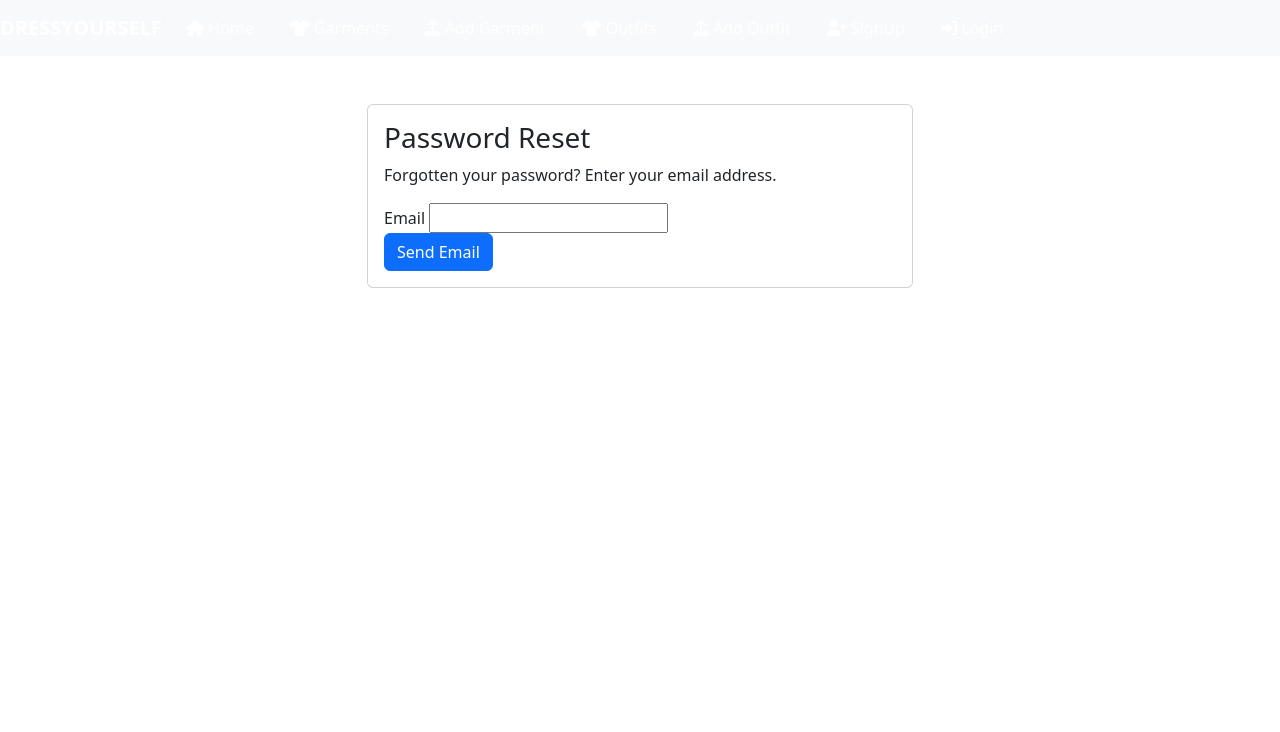
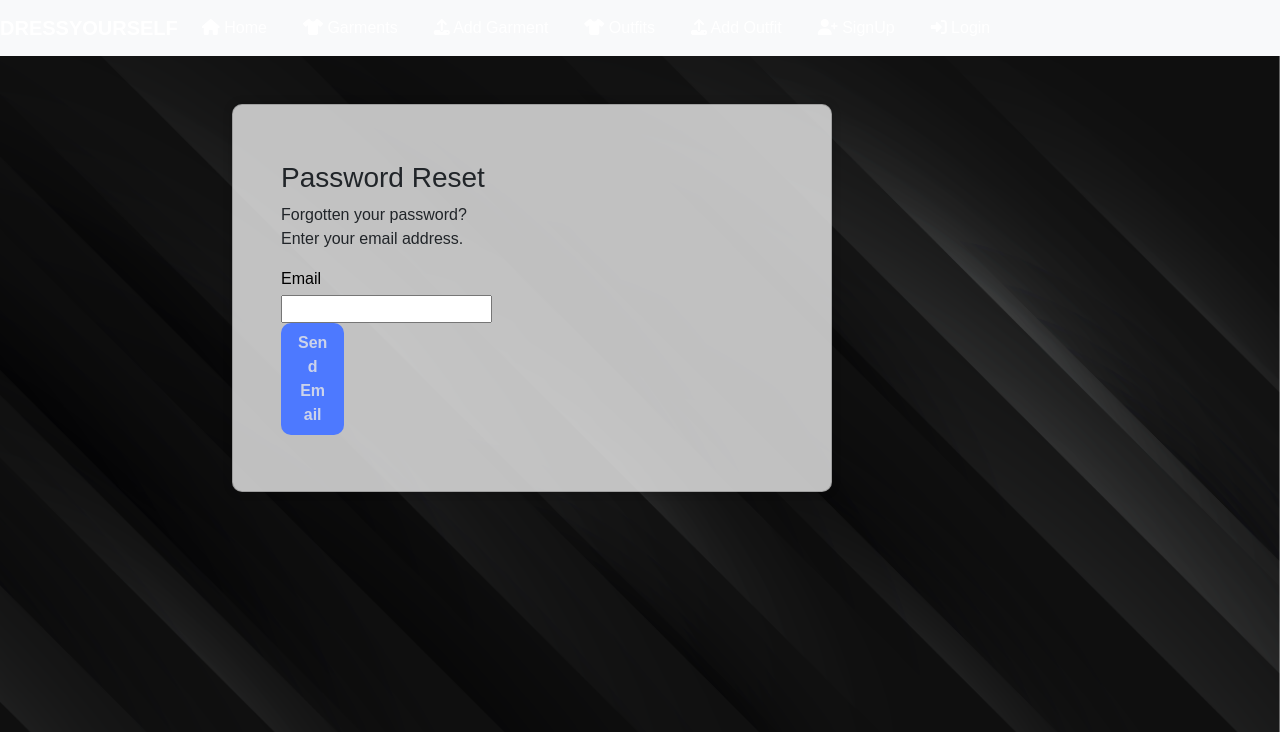
Before and after one commit to JuanFelipeRestrepoBuitrago/DressYourself, a Django app: template App/DressYourSelf/templates/password/password_reset.html in a window 1280 px wide. Shown: the top 732 px of the page. Run offline with Django 3.2, Linux system fonts and the light colour scheme; the template is opened without the code that fills it: most values are stand-ins (such as "Sample title", 1, 10 or a date in 2020); form fields are guessed from the names that the template uses; some libraries are stand-ins or nearby versions.

Commit message:
mejora templates passwords

```diff
--- /dev/null
+++ b/App/DressYourSelf/static/css/password.css
@@ -0,0 +1,333 @@
+:root {
+    --xxs: 12px;
+    --xs: 14px;
+    --sm: 16px;
+    --md: 18px;
+    --lg: 20px;
+    --xl: 28px;
+    --white-color: #e6e6e6d4;
+    --black-color: #000;
+    --black-hover-color: #5b5b5c;
+    --background-border-color: #ccc;
+    --background-hover-color: #e6e6e6;
+    --background-color: #e6e6e6d4;
+    --primary-color: #4d79ff;
+    --danger-color: #ff4d4d;
+}
+
+* {
+    margin: 0;
+    padding: 0;
+    box-sizing: border-box;
+}
+
+body {
+    background-color: var(--background-color);
+    font-family: "Poppins", sans-serif;
+    background-image: url("../images_page/12.gif");
+    background-repeat: no-repeat;
+    background-size: cover;
+}
+
+.hidden {
+    opacity: 0;
+    pointer-events: none;
+    cursor: default;
+    position: absolute;
+    top: 50%;
+    width: 100%;
+    left: 0;
+}
+
+.main-container {
+    width: 100%;
+    min-height: 100vh;
+    display: flex;
+    justify-content: center;
+    align-items: center;
+    flex-direction: column;
+    margin: 3px 0;
+}
+
+.row {
+    display: flex;
+    flex-wrap: wrap;
+    width: 600px;
+}
+
+.messages {
+    width: 100%;
+}
+
+.alert {
+    padding: 12px 20px;
+    border: 1px solid transparent;
+    border-radius: 4px;
+    position: relative;
+    display: flex;
+    align-items: center;
+    justify-content: space-between;
+}
+
+.alert-primary {
+    color: #004085;
+    background-color: #cce5ff;
+    border-color: #b8daff;
+}
+
+.alert-secondary {
+    color: #383d41;
+    background-color: #e2e3e5;
+    border-color: #d6d8db;
+}
+
+.alert-success {
+    color: #155724;
+    background-color: #d4edda;
+    border-color: #c3e6cb;
+}
+
+.alert-info {
+    color: #0c5460;
+    background-color: #d1ecf1;
+    border-color: #bee5eb;
+}
+
+.alert-warning {
+    color: #856404;
+    background-color: #fff3cd;
+    border-color: #ffeeba;
+}
+
+.alert-danger {
+    color: #721c24;
+    background-color: #f8d7da;
+    border-color: #f1aeb5;
+}
+
+.alert-light {
+    color: #818182;
+    background-color: #fefefe;
+    border-color: #fdfdfe;
+}
+
+.alert-dark {
+    color: #1b1e21;
+    background-color: #d6d8d9;
+    border-color: #c6c8ca;
+}
+
+.alert strong {
+    font-weight: bold;
+    font-size: var(--xs);
+    color: var(--black-color);
+}
+
+.alert .btn-close {
+    padding: 4px 6px;
+    background-color: transparent;
+    border: none;
+    width: auto;
+    height: 100%;
+}
+
+.alert .btn-close i {
+    color: var(--black-color);
+    font-size: var(--md);
+    transition: color 0.3s;
+}
+
+.alert .btn-close:hover i {
+    color: var(--white-color);
+}
+
+.alert .btn-close:hover {
+    background-color: var(--black-hover-color);
+    opacity: 0.5;
+}
+
+.card {
+    width: 600px;
+    height: auto;
+    background-color: var(--white-color);
+    border-radius: 10px;
+    box-shadow: 0 0 10px rgba(0, 0, 0, 0.2);
+    overflow: hidden;
+    padding: 40px 32px;
+    display: grid;
+    grid-template-columns: 1fr 1.3fr;
+    gap: 16px;
+}
+
+.title {
+    font-size: var(--xl);
+    font-weight: bold;
+    color: var(--black-color);
+    width: 100%;
+    text-align: center;
+    margin-bottom: 24px;
+    grid-row: 1 / 2;
+    grid-column: 1 / 3;
+}
+
+.form-group:nth-child(5) {
+    grid-column: 2 / 3;
+    grid-row: 2 / 8;
+    position: relative;
+}
+
+.form-group:nth-child(6) {
+    position: relative;
+}
+
+.form-group {
+    display: flex;
+    flex-direction: column;
+    gap: 4px;
+}
+
+.form-group label {
+    font-size: var(--sm);
+    font-weight: normal;
+    color: var(--black-color);
+}
+
+.form-group .form-control {
+    padding: 8px;
+    border: 1px solid var(--background-border-color);
+    border-radius: 4px;
+    font-size: var(--xs);
+    color: var(--black-color);
+    background-color: var(--background-color);
+    transition: background 0.3s;
+    outline: none;
+}
+
+.form-group .form-control:hover {
+    background-color: var(--background-hover-color);
+}
+
+#category {
+    appearance: none;
+    cursor: pointer;
+}
+
+.caret {
+    border-left: 4px solid transparent;
+    border-right: 4px solid transparent;
+    border-top: 5px solid var(--black-color);
+    position: absolute;
+    right: 10px;
+    top: 65%;
+    width: 0;
+    height: 0;
+    transition: 0.3s;
+}
+
+.caret-rotate {
+    transform: rotate(180deg);
+}
+
+.image-review {
+    height: 100%;
+    width: 100%;
+    display: flex;
+    justify-content: center;
+    align-items: center;
+    overflow: hidden;
+}
+
+#imagePreview {
+    max-width: 100%;
+    height: auto;
+}
+
+#description {
+    resize: none;
+    height: 78px;
+}
+
+.form-group:nth-child(10) {
+    flex-direction: row;
+    width: 100%;
+    align-items: center;
+    justify-content: center;
+    margin-top: 24px;
+    grid-row: 8 / 9;
+    grid-column: 1 / 3;
+    gap: 12px;
+}
+
+.btn {
+    padding: 8px 16px;
+    border: none;
+    border-radius: 10px;
+    font-size: var(--sm);
+    font-weight: bold;
+    cursor: pointer;
+    transition: background 0.3s;
+    text-decoration: none;
+    outline: none;
+    width: 30%;
+}
+
+.btn-danger {
+    background-color: var(--danger-color);
+    color: var(--white-color);
+    text-align: center;
+}
+
+.btn-primary {
+    background-color: var(--primary-color);
+    color: var(--white-color);
+}
+
+.footer_section {
+    display: -webkit-box;
+    display: -ms-flexbox;
+    display: flex;
+    -webkit-box-pack: center;
+    -ms-flex-pack: center;
+    justify-content: center;
+    position: relative;
+}
+
+.footer_section p {
+    color: #ffffff;
+    margin: 0 auto;
+    text-align: center;
+    padding: 20px;
+}
+
+.footer_section a {
+    color: #ffffff;
+}
+
+
+@media (max-width: 640px) {
+    .card {
+        width: 500px;
+        grid-template-columns: 1fr 1.2fr;
+    }
+}
+
+@media (max-width: 540px) {
+    .card {
+        width: 100%;
+        margin: 50px 20px;
+        display: flex;
+        flex-direction: column;
+    }
+
+    .image-review {
+        max-height: 300px;
+    }
+
+    #imagePreview {
+        max-height: 300px;
+    }
+
+    .btn {
+        width: 40%;
+    }
+}
--- a/App/DressYourSelf/templates/password/password_reset.html
+++ b/App/DressYourSelf/templates/password/password_reset.html
@@ -23,4 +23,6 @@
     </div>
   </div>
   <link rel="stylesheet" href="{% static 'css/bootstrap.min.css' %}">
+  <link rel="stylesheet" href="{% static 'css/password.css' %}">
+
 {% endblock %}
--- a/App/DressYourSelf/templates/password/password_reset_done.html
+++ b/App/DressYourSelf/templates/password/password_reset_done.html
@@ -14,4 +14,5 @@
       </div>
     </div>
   </div>
+  <link rel="stylesheet" href="{% static 'css/password.css' %}">
 {% endblock %}
--- a/App/DressYourSelf/templates/password/password_reset_sent.html
+++ b/App/DressYourSelf/templates/password/password_reset_sent.html
@@ -18,4 +18,5 @@
       </div>
     </div>
   </div>
+  <link rel="stylesheet" href="{% static 'css/password.css' %}">
 {% endblock %}
--- a/App/DressYourSelf/urls.py
+++ b/App/DressYourSelf/urls.py
@@ -18,8 +18,8 @@ urlpatterns = [
     #modify password
     path("reset_password/", auth_views.PasswordResetView.as_view(template_name="password/password_reset.html"), name="reset_password"),
     path("reset_password_sent/",auth_views.PasswordResetDoneView.as_view(template_name="password/password_reset_sent.html"), name="password_reset_done"),
-    path("reset/<uidb64>/<token>/",auth_views.PasswordResetConfirmView.as_view(), name="password_reset_confirm"),
+    path("reset/<uidb64>/<token>/",auth_views.PasswordResetConfirmView.as_view(template_name="password/change_password.html"), name="password_reset_confirm"),
     path("reset_password_complete/",auth_views.PasswordResetCompleteView.as_view(template_name="password/password_reset_done.html"), name="password_reset_complete"),
-    path("password_change/", auth_views.PasswordChangeView.as_view(), name="password_change"),
-    path("password_change/done/",auth_views.PasswordChangeDoneView.as_view(), name="password_change_done"),
+    #path("password_change/", auth_views.PasswordChangeView.as_view(), name="password_change"),
+    #path("password_change/done/",auth_views.PasswordChangeDoneView.as_view(), name="password_change_done"),
 ]
```
Also changed, not shown: App/DressYourSelf/templates/password/change_password.html (added, +23 -0 lines).
